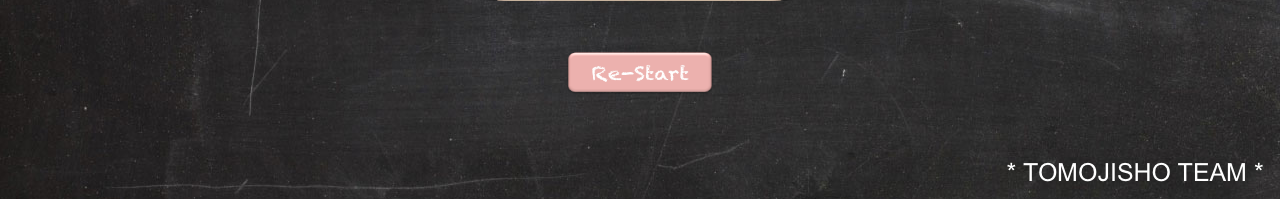
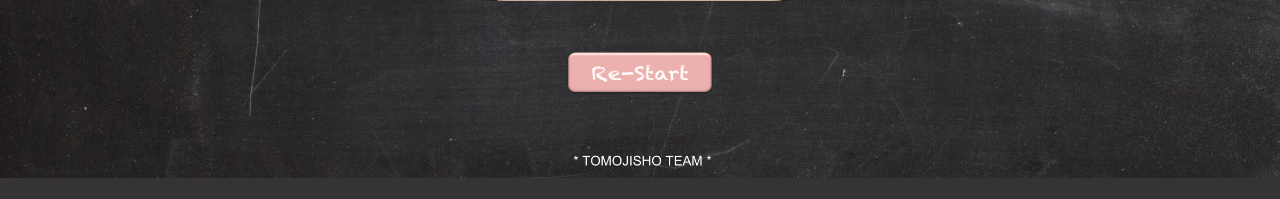
Before and after one commit to nghialv/tomojisho, a CakePHP app: the page made by app/View/Game/ranking.ctp in a window 1280 px wide. Shown: the part 659-858 px from the top of the page. After the commit the page ends 837 px from the top, so only its background shows below. Run offline with PHP 8.4 and a stand-in for CakePHP, Linux system fonts and the light colour scheme; the template is opened without the code that fills it: most values are stand-ins (such as "Sample title", 1, 10 or a date in 2020); grey boxes marked "Sample" are stand-in pictures; some libraries are stand-ins or nearby versions.

Commit message:
add the team logo

```diff
--- a/app/webroot/css/cake.generic.css
+++ b/app/webroot/css/cake.generic.css
@@ -485,7 +485,12 @@ p {
 #footer {
 	clear: both;
 	padding: 6px 10px;
-	text-align: right;
+	text-align: center;
+}
+#footer img {
+	width: 150px;
+	height: 25px;
+	margin: auto;
 }
 
 /** containers **/
```
